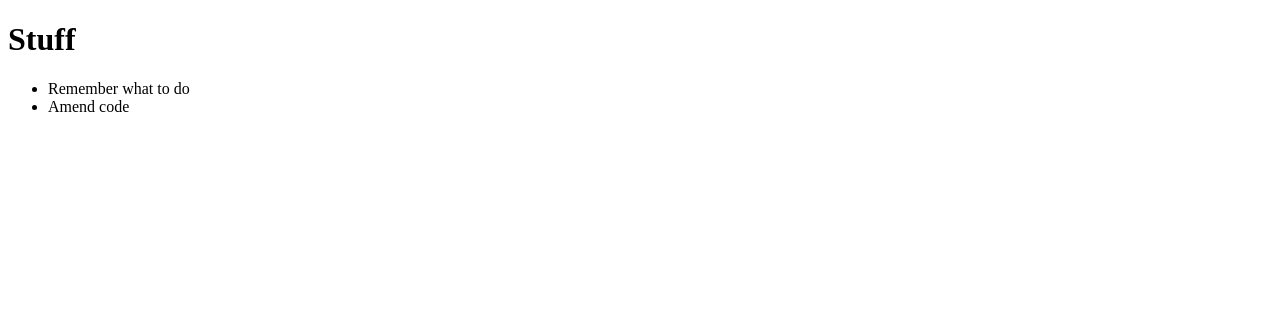
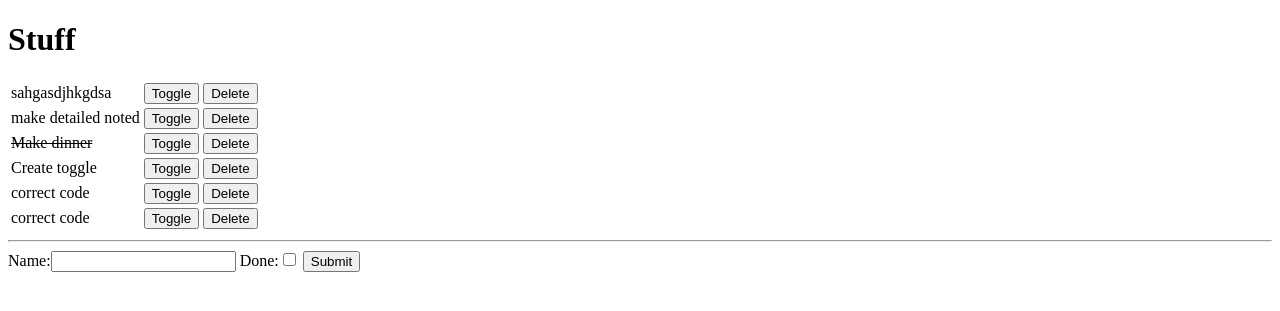
Before and after one commit to wolfenchic/todo_list, a Django app: page / in a window 1280 px wide. Shown: the top 311 px of the page. Run offline with Django 3.2, Linux system fonts and the light colour scheme; data comes from the database, SQL or seed files in the repository; both versions use the stored data as it was after the commit.

Commit message:
redirects and toggle

```diff
--- a/todo/forms.py
+++ b/todo/forms.py
@@ -0,0 +1,8 @@
+from django import forms
+from .models import TodoItem
+
+class TodoItemForm(forms.ModelForm):
+
+    class Meta:
+        model = TodoItem
+        fields = ('name', 'done')
--- a/todo/templates/todo/todo_items.html
+++ b/todo/templates/todo/todo_items.html
@@ -9,9 +9,34 @@
 <body>
     <h1>Stuff</h1>
 
-    <ul>
-        <li>Remember what to do</li>
-        <li>Amend code</li>
-    </ul>
+    <table>
+        {% for item in items %}
+        <tr>
+            {% if item.done %}
+            <td><strike>{{ item.name }}</strike></td>
+            {% else %}
+            <td>{{ item.name }}</td>
+            {% endif %}
+
+            <td>
+                <form method="POST" action="toggle/{{ item.id }}">{% csrf_token %}<input type="submit" value="Toggle"></form>
+            </td>
+
+            <td>
+                <form method="POST" action="delete/{{ item.id }}">{% csrf_token %}<input type="submit" value="Delete"></form>
+            </td>
+        </tr>
+        {% empty %}
+        <p>You have nothing to do.</p>
+        {% endfor %}
+
+    </table>
+    <hr>
+
+    <form method="POST">
+        {% csrf_token %}
+        {{ form }}
+        <input type="submit" value="Submit"/>
+    </form>
 </body>
 </html>
--- a/todo/views.py
+++ b/todo/views.py
@@ -1,10 +1,30 @@
-from django.shortcuts import render, get_object_or_404
+from django.shortcuts import render, get_object_or_404, redirect
 from django.http import HttpResponse
 from .models import TodoItem
+from .forms import TodoItemForm
 
-def get_todo_items(request):
 
+def get_todo_page(request):
+    if request.method == "POST":
+        form = TodoItemForm(request.POST)
+        if form.is_valid():
+           form.save()
+
+    else:
+        print("It's a get")
+
+
+    form = TodoItemForm()
     items = TodoItem.objects.all()
-    return render(request, "todo/todo_items.html", {"items": items})
+    return render(request, "todo/todo_items.html", {'items': items, 'form': form})
 
-# Create your views here.
+def delete_todo_item(request, id):
+    item = get_object_or_404(TodoItem, pk=id)
+    item.delete()
+    return redirect("/")
+
+def toggle_todo_item(request, id):
+    item = get_object_or_404(TodoItem, pk=id)
+    item.done = not item.done
+    item.save()
+    return redirect("/")
--- a/todolist/urls.py
+++ b/todolist/urls.py
@@ -15,9 +15,11 @@ Including another URLconf
 """
 from django.conf.urls import url
 from django.contrib import admin
-from todo.views import get_todo_items
+from todo.views import get_todo_page, delete_todo_item, toggle_todo_item
 
 urlpatterns = [
     url(r'^admin/', admin.site.urls),
-    url(r'^$', get_todo_items),
+    url(r'^$', get_todo_page),
+    url(r'^delete/(\d+)', delete_todo_item),
+    url(r'^toggle/(\d+)', toggle_todo_item),
 ]
```
Also changed, not shown: db.sqlite3.
